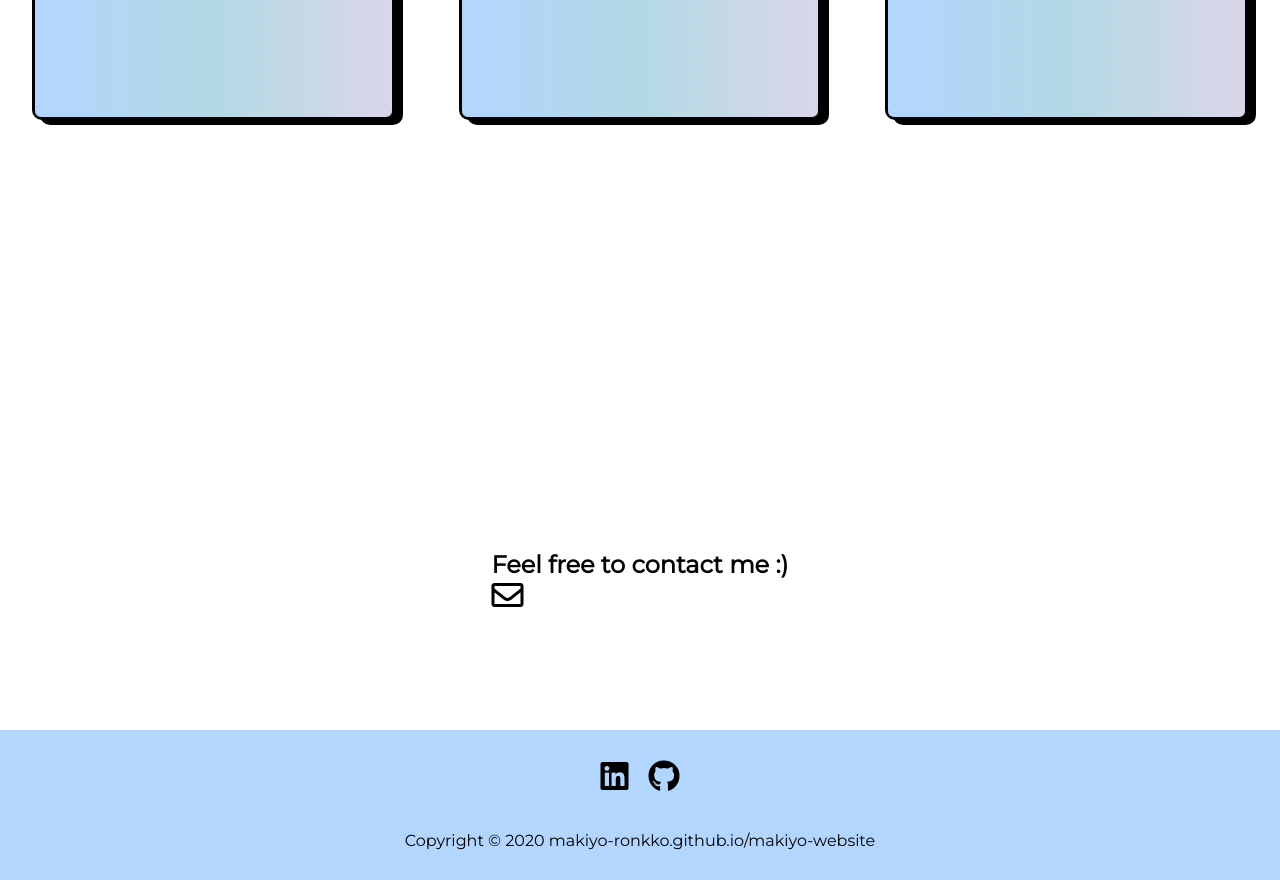
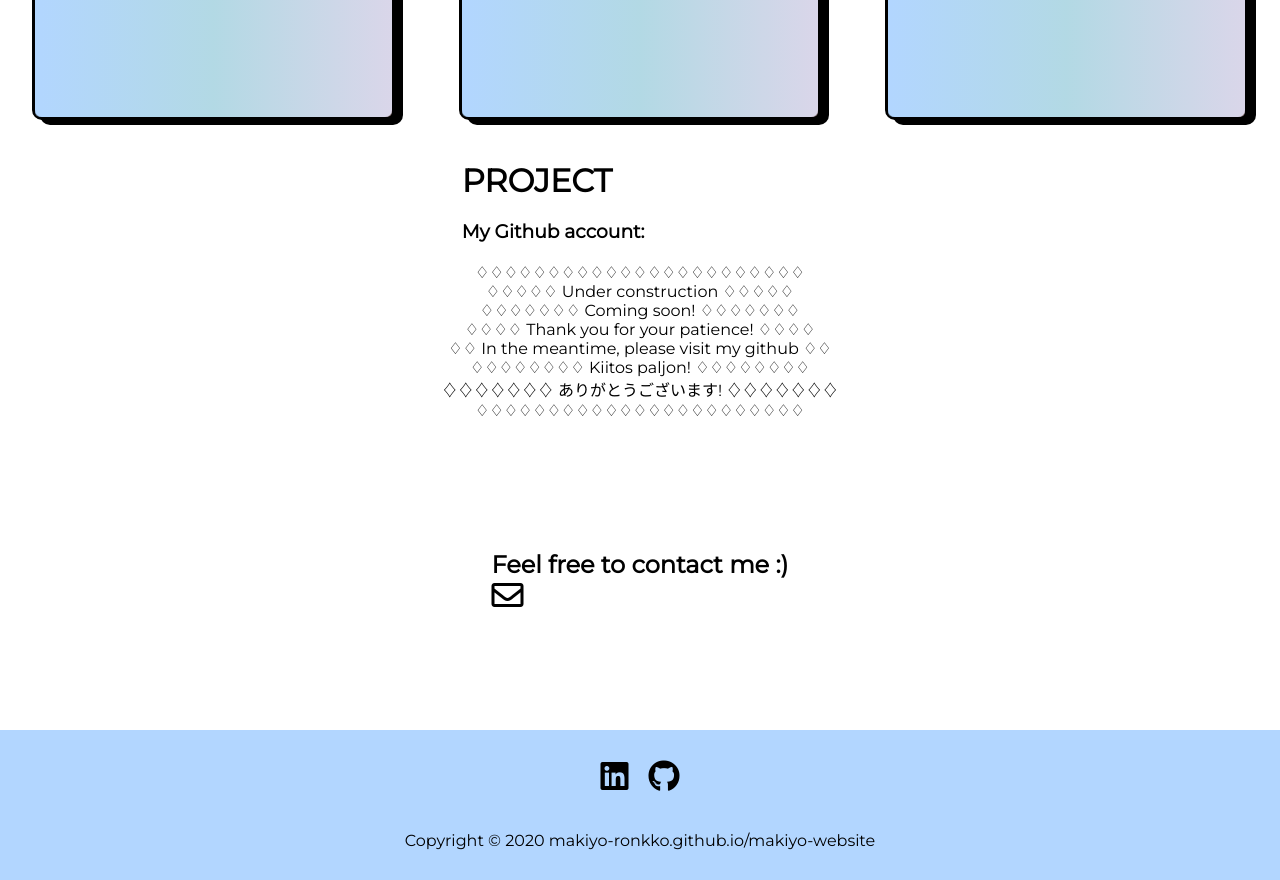
Before and after one commit to makiyo-ronkko/makiyo-website, a React (Create React App) app: page / in a window 1280 px wide. Shown: the part 880-1760 px from the top of the page. Built offline with nearby package versions, Linux system fonts and the light colour scheme; no server answers.

Commit message:
Update content

```diff
--- a/src/Components/Project/Project.css
+++ b/src/Components/Project/Project.css
@@ -1,23 +1,32 @@
+.section {
+  width: 100%;
+  height: 300px;
+  display: flex;
+  justify-content: center;
+  align-items: center;
+}
+
 .Project {
   background-color: #ffffff;
-  height: 400px;
-  margin: 2em;
-  border: solid 3px #000000;
-  font-weight: bold;
-  background-color: #b2d6ff;
-  border-radius: 10px;
-}
-
-.Project img {
-  width: 5%;
-  height: auto;
+  height: 800px;
+  order: 1;
+  margin-bottom: 10px;
+  margin-left: 20px;
 }
 
 .Project-container {
+  height: 300px;
+  width: 50%;
+  background-color: transparent;
+  position: relative;
   display: flex;
+  justify-content: center;
+  align-items: center;
+  align-content: center;
 }
-.Project-container h1 {
-  margin: 10px;
+
+.Project-title {
+  display: flex;
 }
 
 .loader,
--- a/src/Components/Project/Project.js
+++ b/src/Components/Project/Project.js
@@ -25,20 +25,32 @@ class Project extends Component {
 
   render() {
     return (
-      <div className='Project section'>
-        {this.state.isLoaded ? (
-          <div className='Project-container'>
-            <h1>Project</h1>
-            <h3>{this.state.login}</h3>
-            <img
+      <div className='Project section' id='project'>
+        <div className='Project-container'>
+          <div className='Proejct-title'>
+            <h1 style={{ margin: '20px', textTransform: 'uppercase' }}>
+              Project
+            </h1>
+            {/* <img
               src={this.state.imgUrl}
               alt='makiyo-ronkko'
               style={{ width: '10%' }}
-            />
+            /> */}
           </div>
-        ) : (
-          <div className='loader' />
-        )}
+          <h3 style={{ margin: '20px' }}>
+            My Github account: {this.state.login}
+          </h3>
+          <div style={{ textAlign: 'center' }}>
+            <p>♢♢♢♢♢♢♢♢♢♢♢♢♢♢♢♢♢♢♢♢♢♢♢</p>
+            <p>♢♢♢♢♢ Under construction ♢♢♢♢♢</p>
+            <p>♢♢♢♢♢♢♢ Coming soon! ♢♢♢♢♢♢♢</p>
+            <p>♢♢♢♢ Thank you for your patience! ♢♢♢♢</p>
+            <p>♢♢ In the meantime, please visit my github ♢♢</p>
+            <p>♢♢♢♢♢♢♢♢ Kiitos paljon! ♢♢♢♢♢♢♢♢</p>
+            <p>♢♢♢♢♢♢♢ ありがとうございます! ♢♢♢♢♢♢♢</p>
+            <p>♢♢♢♢♢♢♢♢♢♢♢♢♢♢♢♢♢♢♢♢♢♢♢</p>
+          </div>
+        </div>
       </div>
     );
   }
```
